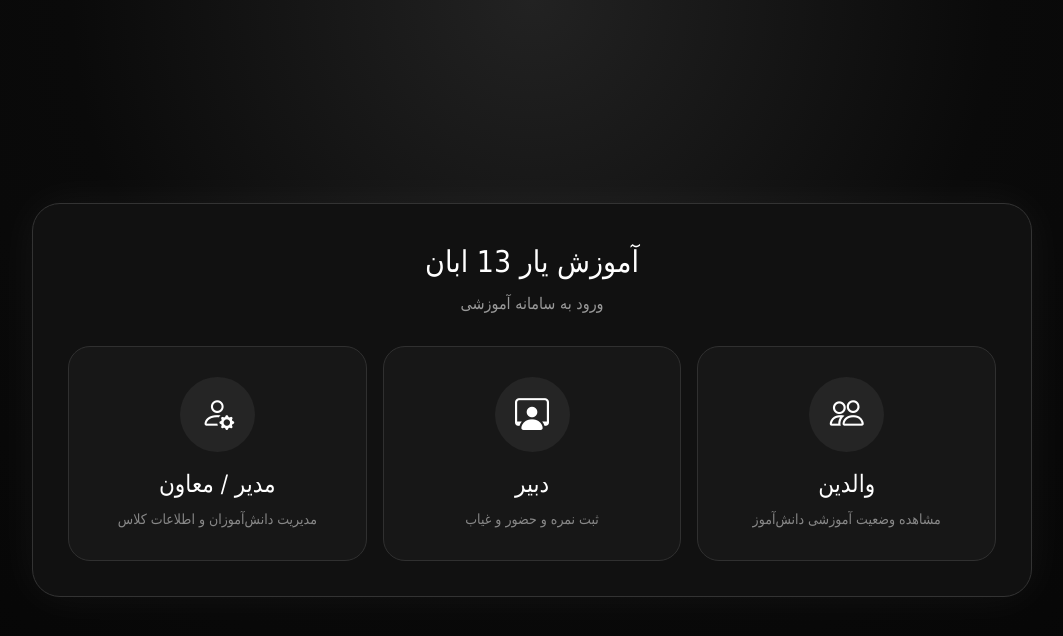
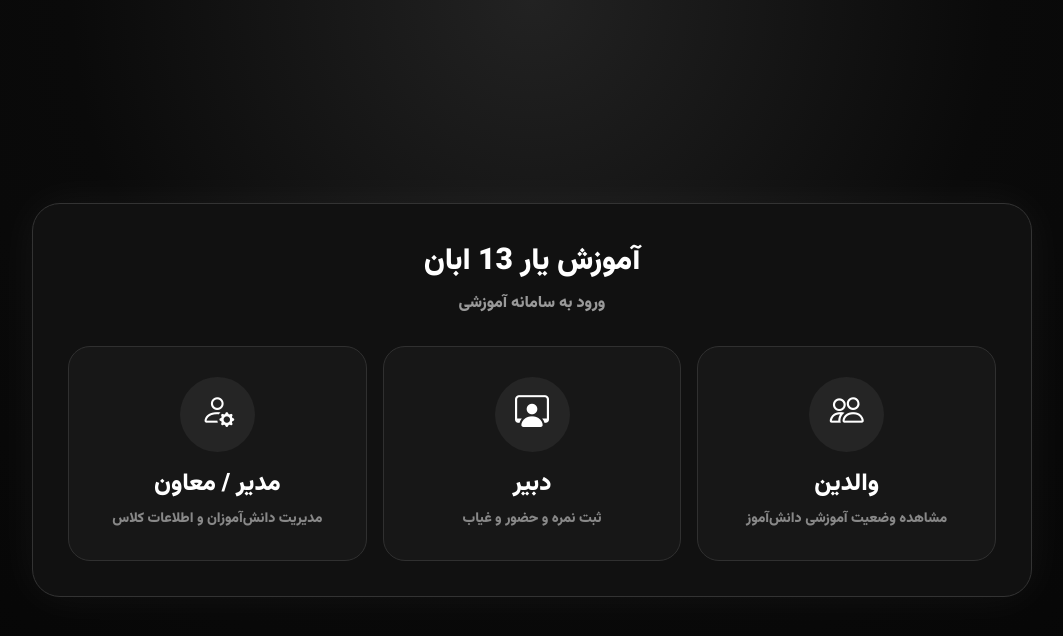
Before and after one commit to tahadaeini4-gif/13_aben, a plain HTML site: page index.html in a window 1280 px wide. Shown: the whole page, without its empty margins (108-1171 px from the left). Drawn offline with nearby package versions, Linux system fonts and the light colour scheme.

Commit message:
index.html

```diff
--- a/index.html
+++ b/index.html
@@ -20,7 +20,15 @@
     font-style: normal;
     font-display: swap;
 }
-
+* {
+    font-family: "Vazirmatn", sans-serif;
+}
+
+        @font-face {
+            font-family: "MyFont";
+            src: url("fonts/MyFont.ttf") format("truetype");
+            font-display: swap;
+        }
 
         * {
             box-sizing: border-box;
```
